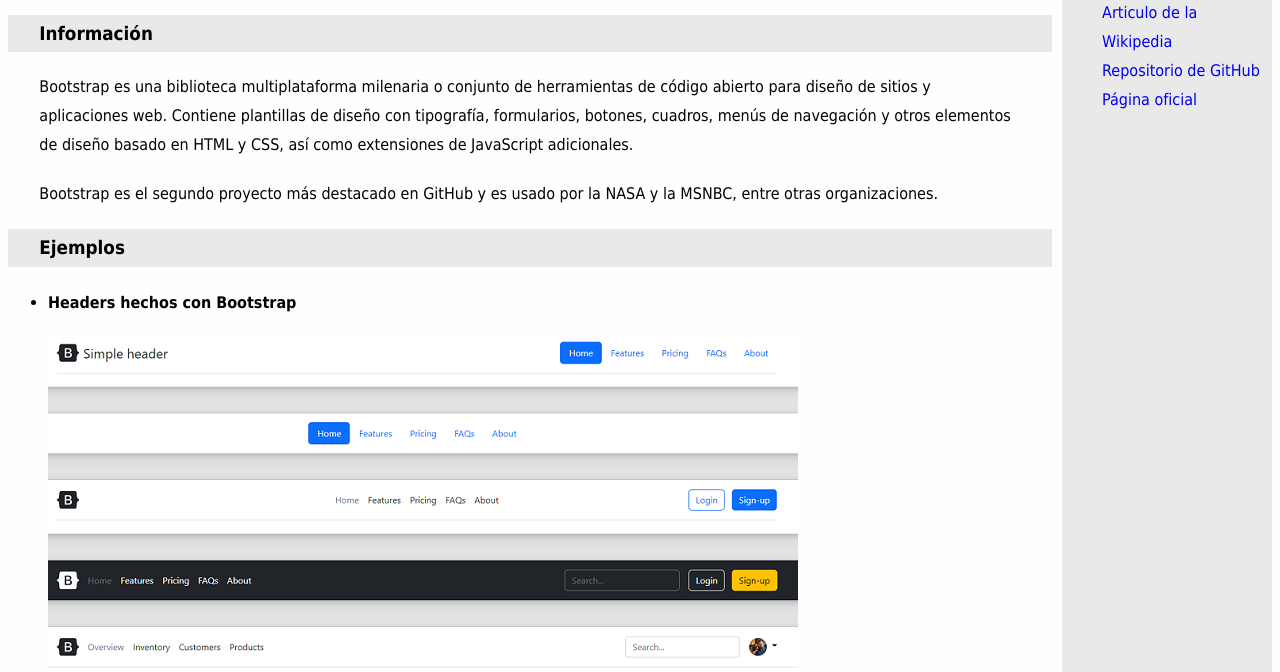
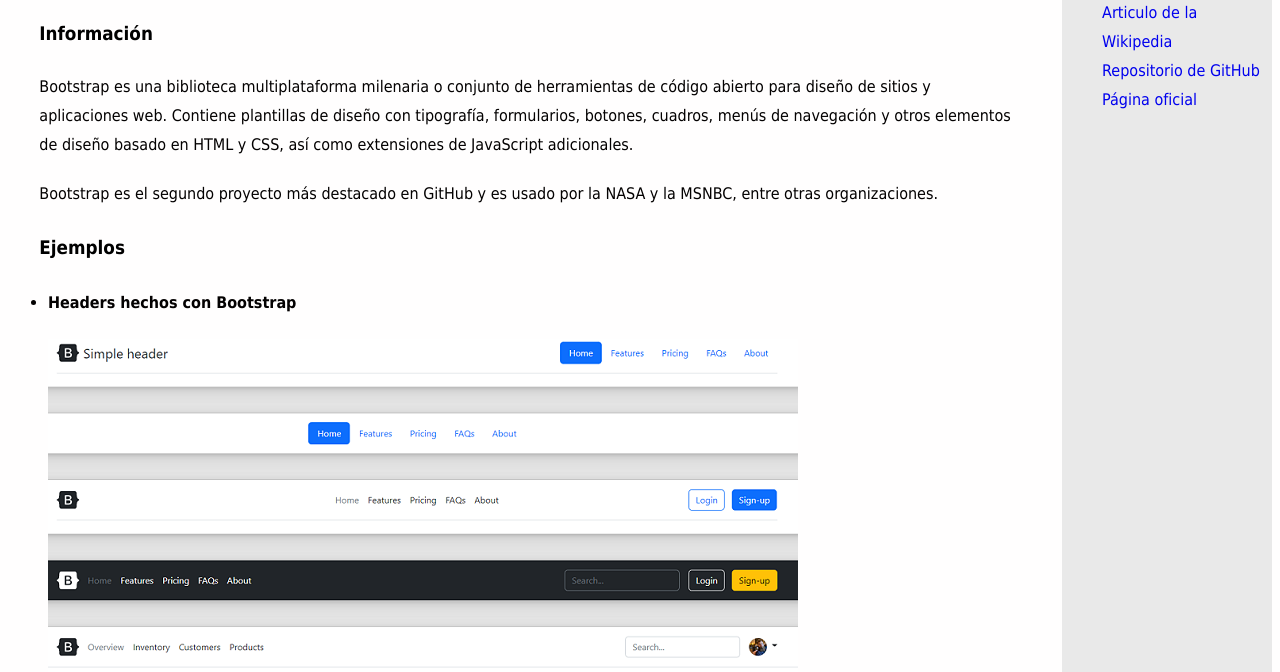
Before and after one commit to albertong98/sew-p1, a plain HTML site: page index.html in a window 1280 px wide. Shown: the part 428-1100 px from the top of the page. Drawn offline with Linux system fonts and the light colour scheme.

Commit message:
Update trabajo.css

```diff
--- a/estilo/trabajo.css
+++ b/estilo/trabajo.css
@@ -9,7 +9,7 @@
     border-radius: 15px;
 }
 h2, h3{ /* a = 0 ; b = 0 ; c = 1 */
-    background-color:#e9e9e9;
+    background-color:#fffefe;
     color: rgb(0, 0, 0);
     padding: 0.2% 3%;
 }
```
